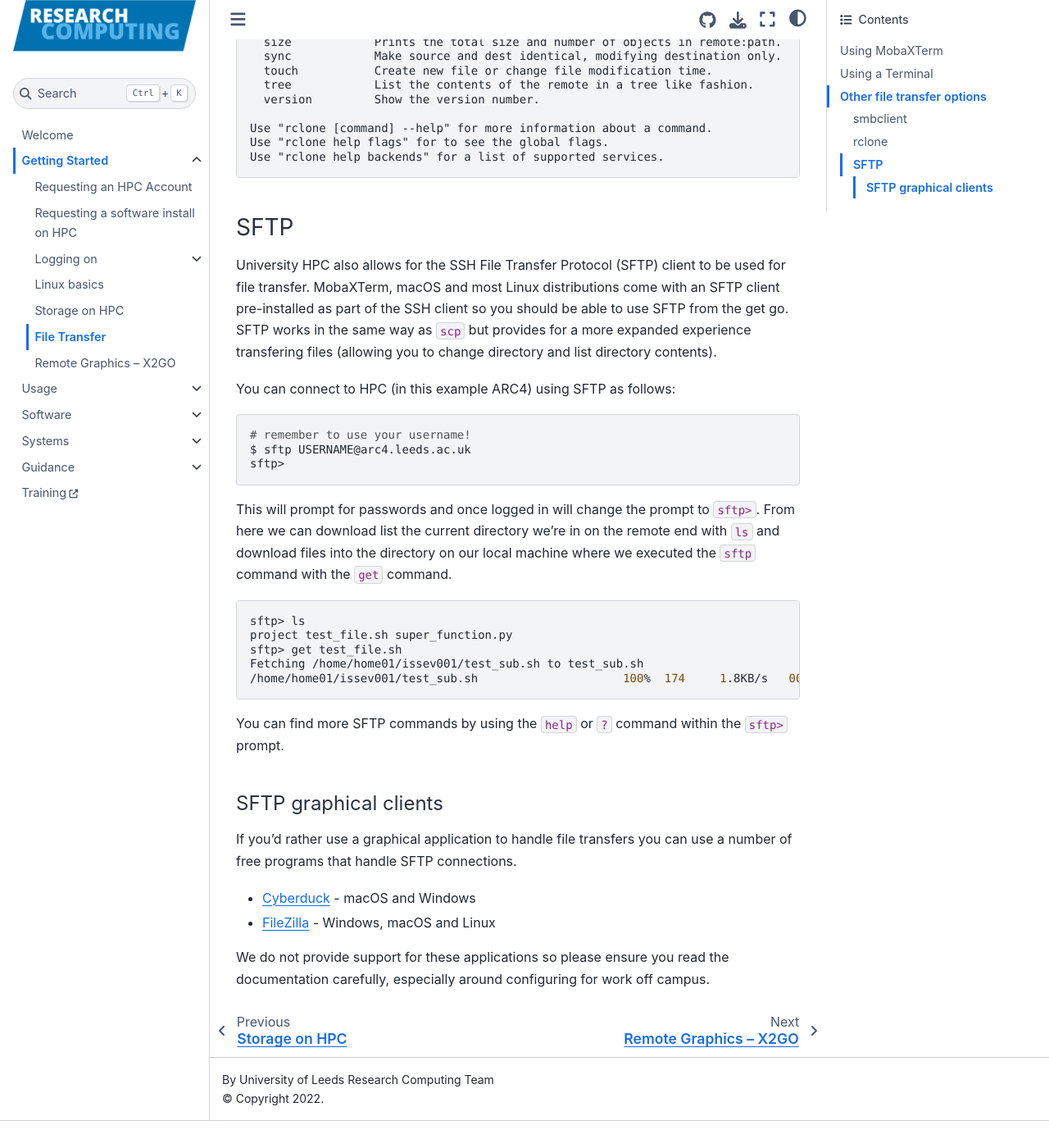
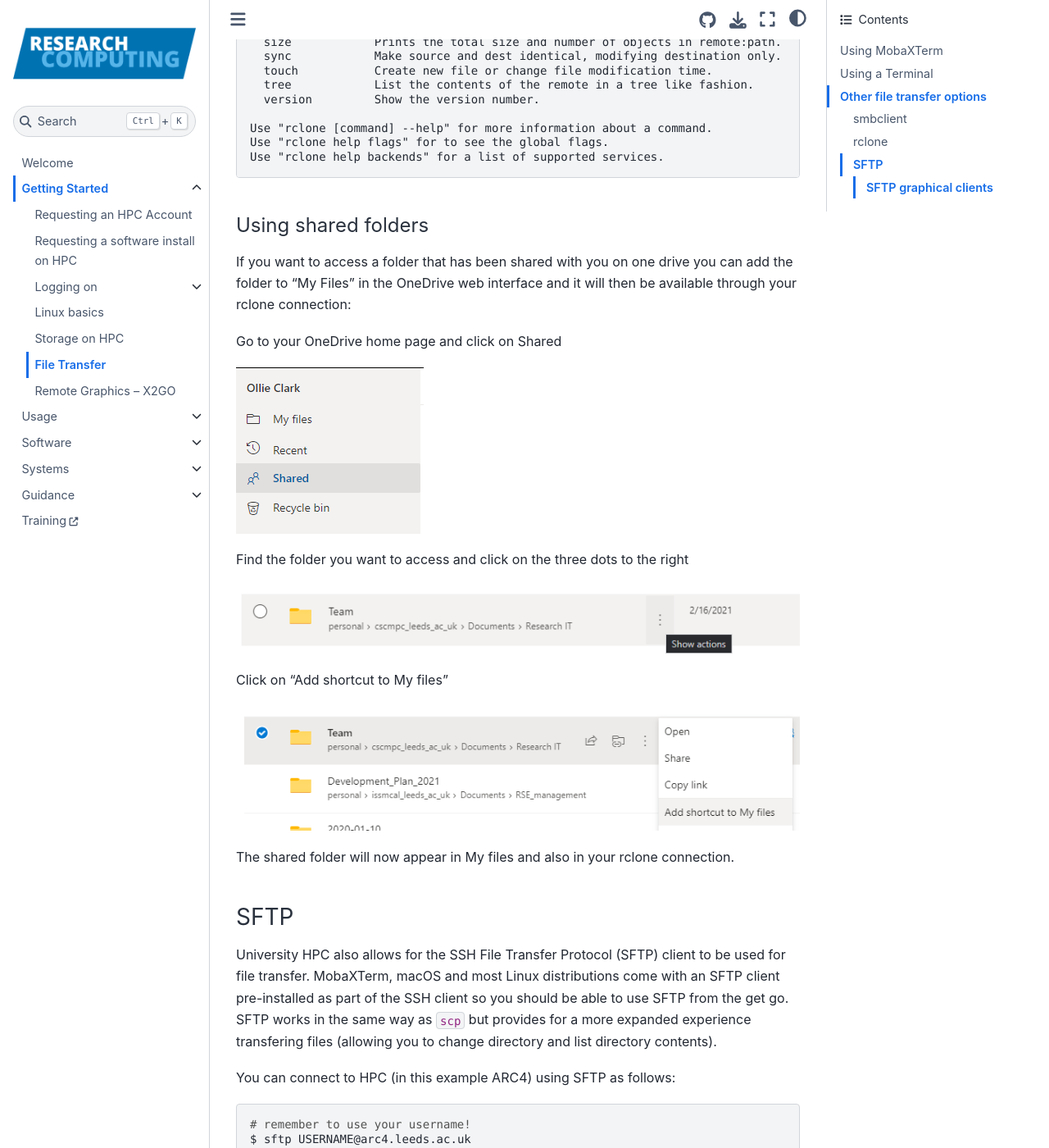
Before and after one commit to foqueiroz/arcdocs.github.io, a Jupyter Book: the page built from book/getting_started/file_transfer.md, in a window 1280 px wide and 1400 px high, scrolled down 13750 px. Shown: the whole window at 82% size. Built offline with Jupyter Book 1.0.4 settings and Sphinx 7.4.7 and the Sphinx Book theme 1.1.4, drawn with Linux system fonts in a browser that asks for light colours; pages that are not in the unit, such as notebooks, are missing from menus; before the commit the page ends 15117 px from its top, so only the background shows below that.

Commit message:
Added section about using OneDrive shared folders and accompanying images

````diff
--- a/book/getting_started/file_transfer.md
+++ b/book/getting_started/file_transfer.md
@@ -516,7 +516,23 @@ Use "rclone [command] --help" for more information about a command.
 Use "rclone help flags" for to see the global flags.
 Use "rclone help backends" for a list of supported services.
 ```
+#### Using shared folders
 
+If you want to access a folder that has been shared with you on one drive you can add the folder to "My Files" in the OneDrive web interface and it will then be available through your rclone connection:
+
+Go to your OneDrive home page and click on Shared
+
+![Example Shared folder link](../assets/img/filetransfer/rclone-shared.png)
+
+Find the folder you want to access and click on the three dots to the right
+
+![Example Actions link](../assets/img/filetransfer/rclone-actions.png)
+
+Click on "Add shortcut to My files"
+
+![Example shortcut link](../assets/img/filetransfer/rclone-add-shortcut.png)
+
+The shared folder will now appear in My files and also in your rclone connection.
 
 ### SFTP
 
````
Also changed, not shown: book/assets/img/filetransfer/rclone-actions.png (added), book/assets/img/filetransfer/rclone-add-shortcut.png (added), book/assets/img/filetransfer/rclone-shared.png (added).
